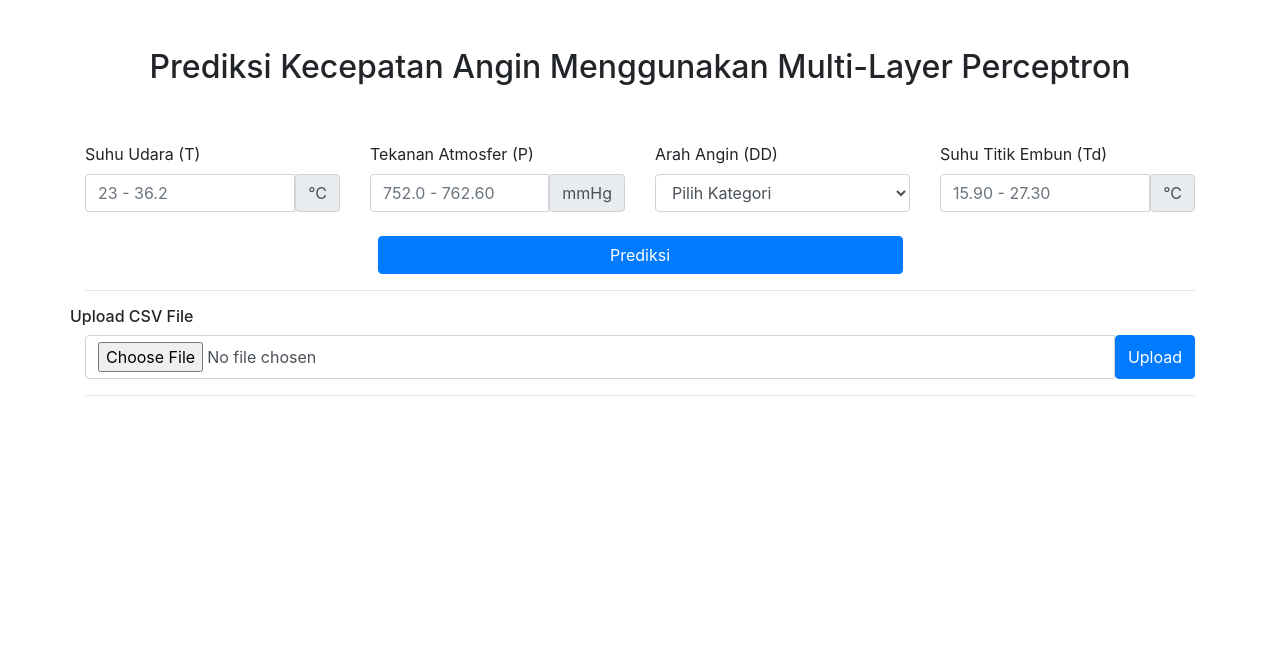
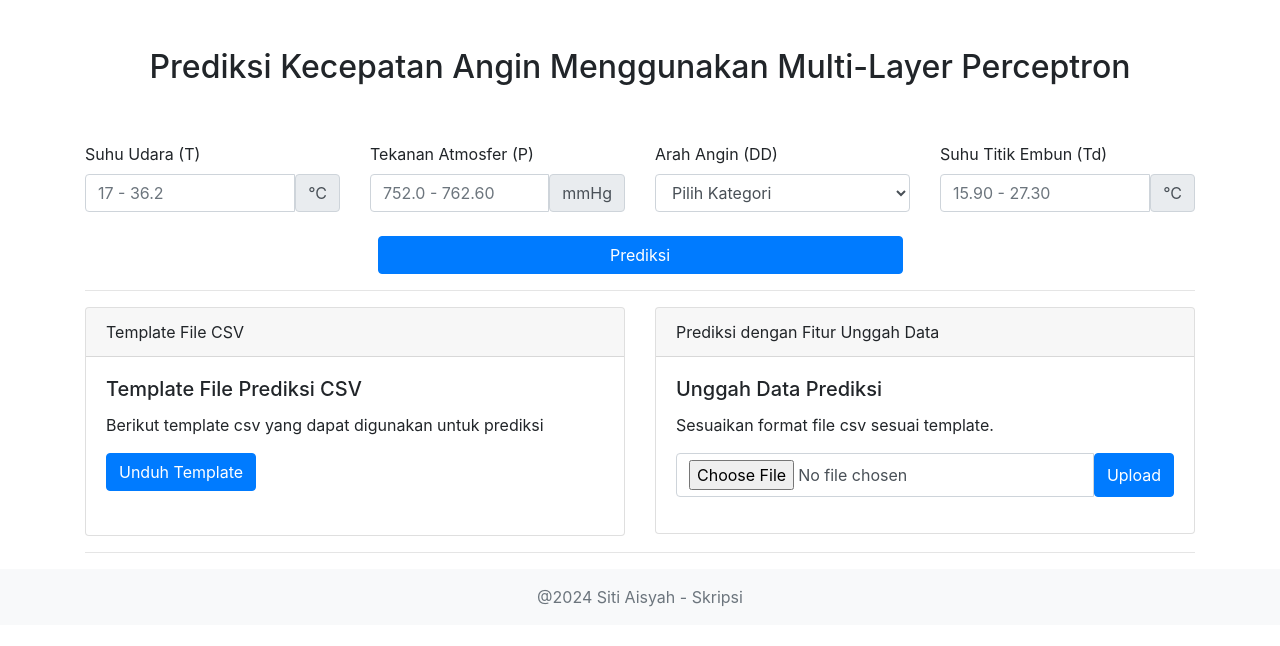
Before and after one commit to sitiaisyah14/prediksi_kecepatan_angin, a Flask app: page / in a window 1280 px wide. Shown: the top 646 px of the page. Run offline with Flask 3, Linux system fonts and the light colour scheme; parts of the project's set-up code (start-up, migrations or seed data) failed here and were passed over; some libraries are stand-ins or nearby versions.

Commit message:
Menambahkan fitur download template untuk file prediksi csv

```diff
--- a/templates/home.html
+++ b/templates/home.html
@@ -1,11 +1,13 @@
 <!DOCTYPE html>
 <html lang="en">
+
 <head>
     <meta charset="UTF-8">
     <meta name="viewport" content="width=device-width, initial-scale=1.0">
     <title>Prediksi Kecepatan Angin</title>
     <link rel="stylesheet" href="https://maxcdn.bootstrapcdn.com/bootstrap/4.0.0/css/bootstrap.min.css">
 </head>
+
 <body>
     <br>
     <br>
@@ -25,7 +27,8 @@
                 <div class="col">
                     <label for="T">Suhu Udara (T)</label>
                     <div class="input-group">
-                        <input type="number" placeholder="23 - 36.2" step="0.01" class="form-control" id="T" name="T" required>
+                        <input type="number" placeholder="17 - 36.2" step="0.01" class="form-control" id="T" name="T"
+                            required>
                         <span class="input-group-text" id="basic-addon2"> °C</span>
                     </div>
 
@@ -33,7 +36,8 @@
                 <div class="col">
                     <label for="P">Tekanan Atmosfer (P)</label>
                     <div class="input-group">
-                        <input type="number" placeholder="752.0 - 762.60" step="0.01" class="form-control" id="P" name="P" required>
+                        <input type="number" placeholder="752.0 - 762.60" step="0.01" class="form-control" id="P"
+                            name="P" required>
                         <span class="input-group-text" id="basic-addon2"> mmHg</span>
                     </div>
 
@@ -64,7 +68,8 @@
                 <div class="col">
                     <label for="Td">Suhu Titik Embun (Td)</label>
                     <div class="input-group">
-                        <input type="number" placeholder="15.90 - 27.30" step="0.01" class="form-control" id="Td" name="Td" required>
+                        <input type="number" placeholder="15.90 - 27.30" step="0.01" class="form-control" id="Td"
+                            name="Td" required>
                         <span class="input-group-text" id="basic-addon2"> °C</span>
                     </div>
                 </div>
@@ -75,20 +80,41 @@
             </div>
         </form>
         <hr>
-
-        <div class="row text-center">
-            <h6>Upload CSV File</h6>
+        <div class="row">
+            <div class="col-sm-6">
+                <div class="card">
+                    <div class="card-header">
+                        Template File CSV
+                    </div>
+                    <div class="card-body mb-4">
+                        <h5 class="card-title">Template File Prediksi CSV </h5>
+                        <p class="card-text">Berikut template csv yang dapat digunakan untuk prediksi</p>
+                        <form action="/download_template" method="post">
+                            <input type="hidden" value="">
+                            <button type="submit" class="btn btn-primary">Unduh Template</button>
+                        </form>
+                    </div>
+                </div>
+            </div>
+            <div class="col-sm-6">
+                <div class="card">
+                    <div class="card-header">
+                        Prediksi dengan Fitur Unggah Data
+                    </div>
+                    <div class="card-body">
+                        <h5 class="card-title">Unggah Data Prediksi</h5>
+                        <p class="card-text">Sesuaikan format file csv sesuai template.</p>
+                        <form action="/upload" method="post" enctype="multipart/form-data">
+                            <div class="input-group mb-3">
+                                <input type="file" class="form-control" id="inputGroupFile02" name="file">
+                                <button type="submit" class="btn btn-primary" for="inputGroupFile02">Upload</button>
+                            </div>
+                        </form>
+                    </div>
+                </div>
+            </div>
         </div>
 
-        <form action="/upload" method="post" enctype="multipart/form-data">
-            <!-- <input type="number" step="0.01" class="form-control" id="tes" name="tes"> -->
-            <div class="input-group mb-3">
-                <input type="file" class="form-control" id="inputGroupFile02" name="file">
-                <!-- <input type="file" name="file"> -->
-                <button type="submit" class="btn btn-primary" for="inputGroupFile02">Upload</button>
-            </div>
-
-        </form>
         <hr>
         <!-- {% if table %}
             <h2>Hasil Prediksi</h2>
@@ -155,5 +181,11 @@
         </div>
         {% endif %}
     </div>
+    <footer class="footer mt-auto py-3 bg-light">
+        <div class="container text-center">
+            <span class="text-muted">@2024 Siti Aisyah - Skripsi</span>
+        </div>
+    </footer>
 </body>
+
 </html>
```
Lines whose indentation alone changed are shown as unchanged.
